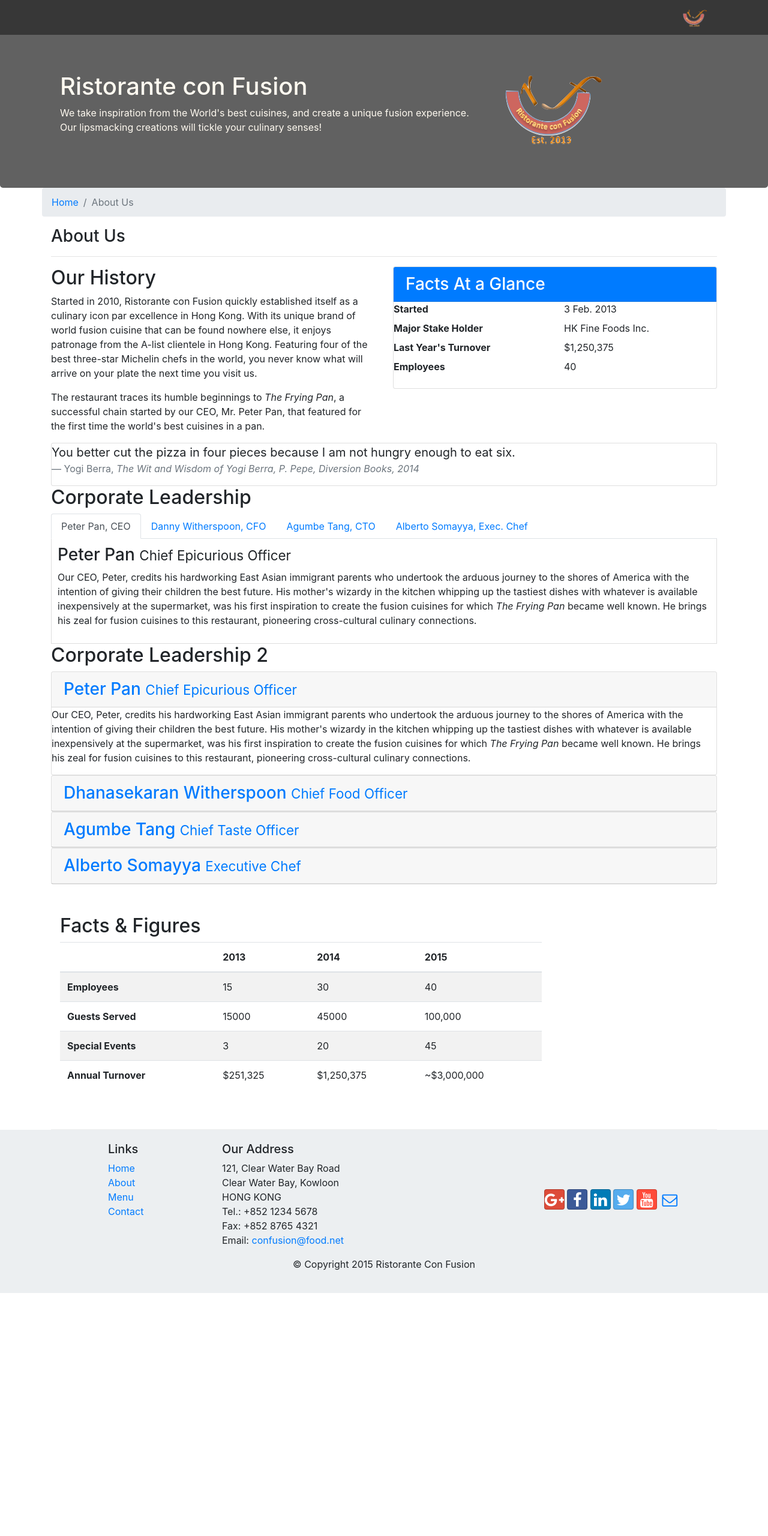
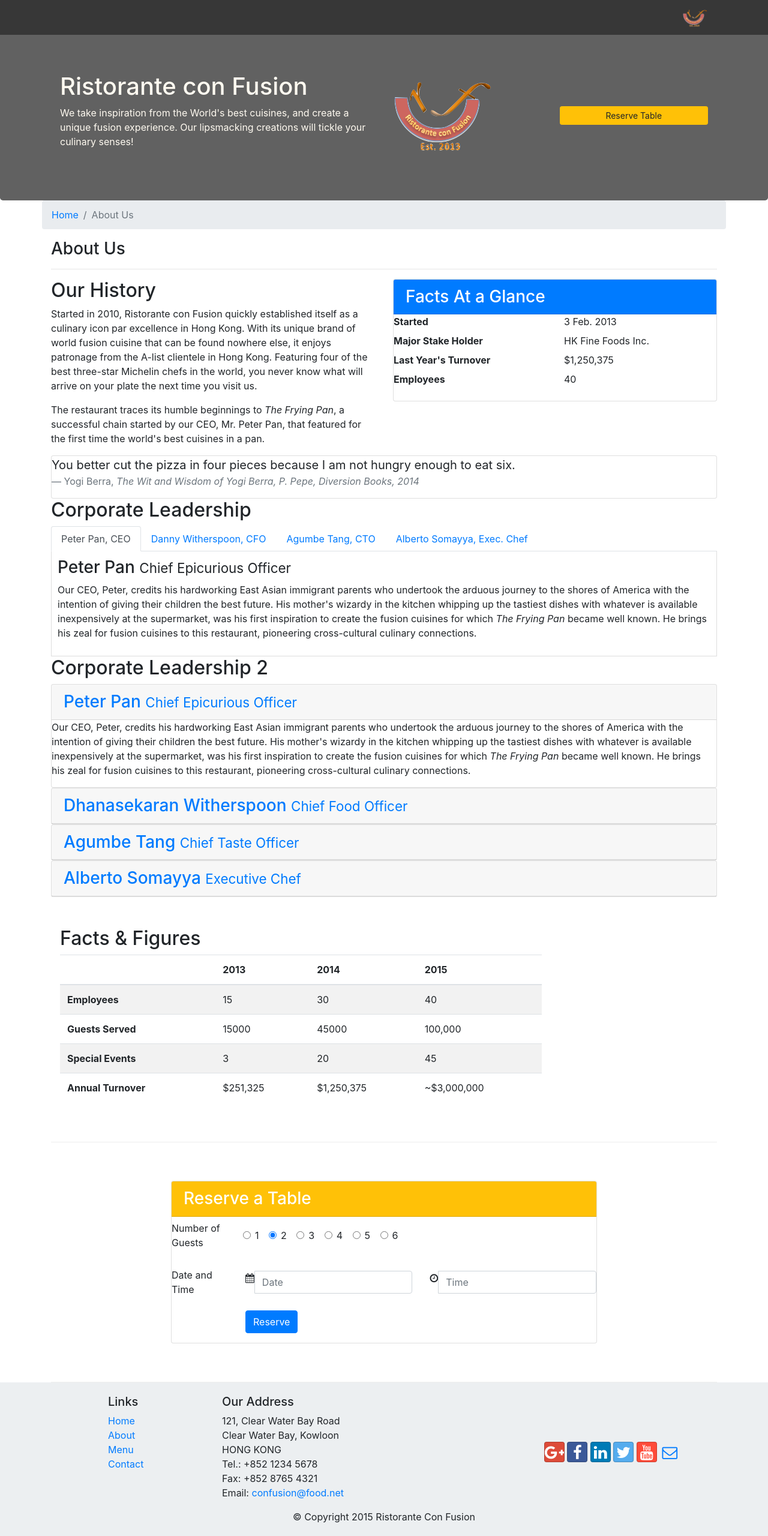
Before and after one commit to Thom087/Bootstrap_W1, a website: page aboutus.html in a window 1280 px wide. Shown: the whole page at 60% size. Before the commit the page ends 2155 px from the top, so only its background shows below. Drawn offline with nearby package versions, Linux system fonts and the light colour scheme.

Commit message:
Assignment 3

```diff
--- a/aboutus.html
+++ b/aboutus.html
@@ -35,12 +35,19 @@
     <header class="jumbotron">
         <div class="container">
             <div class="row row-header">
-                <div class="col-12 col-sm-8">
+                <div class="col-12 col-sm-6">
                     <h1>Ristorante con Fusion</h1>
-                    <p>We take inspiration from the World's best cuisines, and create a unique fusion experience. Our lipsmacking creations will tickle your culinary senses!</p>
+                    <p class="hidden-xs-down">We take inspiration from the World's best cuisines, and create a unique fusion experience. Our lipsmacking creations will tickle your culinary senses!</p>
                 </div>
-                <div class="col col-sm align-self-center">
+                <div class="col-12 col-sm-3 align-self-center">
                     <img src="img/logo.png" class="img-fluid">
+                </div>
+                <div class="col-12 col-sm-3 align-self-center">
+                    <a role="button" class="btn btn-block btn-sm btn-warning"
+                        data-toggle="tooltip" data-html="true"
+                        title="Or Call us at <br><strong>+41 79 625 25 15</strong>"
+                        data-placement="bottom"
+                        href="#reserveform">Reserve Table</a>
                 </div>
             </div>
         </div>
@@ -251,6 +258,63 @@
            <div class="col-12 col-sm-3">
 
            </div>
+
+       </div>
+       <div class="row row-content justify-content-center align-items-center" id="reserveform">
+            <div class="col-12 col-sm-8">
+                <div class="card" >
+                    <h3 class="card-header bg-warning text-white">Reserve a Table</h3>
+                    <div class="card-block">
+                        <form>
+                            <div class="form-group row align-items-center">
+                                <label for="inputNumGuests" class="col-md-2 col-form-label">Number of Guests</label>
+                                <div class="col-md-10">
+                                    <label class="form-check-label mx-xl-3 mx-md-2 mx-sm-1">
+                                        <input type="radio" class="form-check-input" name="approve" value="">
+                                        1
+                                    </label>
+                                    <label class="form-check-label mx-xl-3 mx-md-2 mx-sm-1">
+                                        <input type="radio" class="form-check-input" name="approve" value="" checked>
+                                        2
+                                    </label>
+                                    <label class="form-check-label mx-xl-3 mx-md-2 mx-sm-1">
+                                        <input type="radio" class="form-check-input" name="approve" value="">
+                                        3
+                                    </label>
+                                    <label class="form-check-label mx-xl-3 mx-md-2 mx-sm-1">
+                                        <input type="radio" class="form-check-input" name="approve" value="">
+                                        4
+                                    </label>
+                                    <label class="form-check-label mx-xl-3 mx-md-2 mx-sm-1">
+                                        <input type="radio" class="form-check-input" name="approve" value="">
+                                        5
+                                    </label>
+                                    <label class="form-check-label mx-xl-3 mx-md-2 mx-sm-1">
+                                        <input type="radio" class="form-check-input" name="approve" value="">
+                                        6
+                                    </label>
+                                </div>
+                            </div>
+                            <div class="form-group row align-items-center">
+                                <label for="date_time" class="col-md-2 col-form-label">Date and Time</label>
+                                <div class="col-md-5 input-group date" id="date_time">
+                                    <div class="input-group-addon"><span class="fa fa-calendar"></span></div>
+                                    <input type="text" class="form-control" placeholder="Date">
+                                </div>
+                                <div class="col-md-5 input-group date">
+                                    <div class="input-group-addon"><span class="fa fa-clock-o"></span></div>
+                                    <input type="text" class="form-control" placeholder="Time">
+                                </div>
+                            </div>
+                            <div class="form-group row">
+                                <div class="offset-md-2 col-md-10">
+                                    <button type="submit" class="btn btn-primary">Reserve</button>
+                                </div>
+                            </div>
+                        </form>
+                    </div>
+                </div>
+            </div>
        </div>
     </div>
 
@@ -299,6 +363,11 @@
     <script src="node_modules/jquery/dist/jquery.min.js"></script>
     <script src="node_modules/tether/dist/js/tether.min.js"></script>
     <script src="node_modules/bootstrap/dist/js/bootstrap.min.js"></script>
+    <script>
+        $(document).ready(function(){
+        $('[data-toggle="tooltip"]').tooltip();
+            });
+    </script>
 </body>
 
 </html>
```
Also changed, not shown: index.html (+75 -67 lines).
